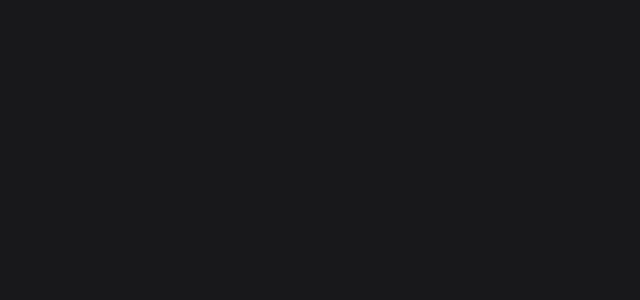
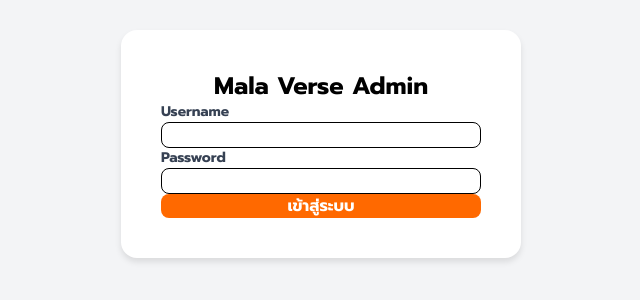
Before and after one commit to Altroria-Art/Project_Mala, a Vue app in the folder my-fullstack-app/: page /admin/login in a window 1280 px wide. Before the commit this address had no page. Shown: the part 256-556 px from the top of the page, without its empty margins (319-959 px from the left). Built offline with nearby package versions, Linux system fonts and the light colour scheme.

Commit message:
add_iogin_admin

```diff
--- a/my-fullstack-app/src/components/admin/AdminLayout.vue
+++ b/my-fullstack-app/src/components/admin/AdminLayout.vue
@@ -38,7 +38,10 @@ const router = useRouter();
 
 const handleLogout = () => {
   if (confirm('คุณต้องการออกจากระบบใช่หรือไม่?')) {
-    router.push('/');
+    // ลบสถานะการล็อกอินออกจาก localStorage
+    localStorage.removeItem('isAdminLoggedIn');
+    // เปลี่ยนเส้นทางไปหน้า Login แอดมิน หรือ หน้าแรก
+    router.push('/admin/login');
   }
 };
 </script>
--- /dev/null
+++ b/my-fullstack-app/src/pages/admin/login_admin.vue
@@ -0,0 +1,59 @@
+<template>
+  <div class="login-container">
+    <div class="login-card">
+      <h1 class="text-2xl font-bold mb-6 text-center">Mala Verse Admin</h1>
+      <form @submit.prevent="handleLogin">
+        <div class="mb-4">
+          <label class="block text-gray-700 text-sm font-bold mb-2">Username</label>
+          <input v-model="username" type="text" class="w-full px-3 py-2 border rounded-lg focus:outline-none focus:border-orange-500" required>
+        </div>
+        <div class="mb-6">
+          <label class="block text-gray-700 text-sm font-bold mb-2">Password</label>
+          <input v-model="password" type="password" class="w-full px-3 py-2 border rounded-lg focus:outline-none focus:border-orange-500" required>
+        </div>
+        <button type="submit" class="w-full bg-orange-500 text-white font-bold py-2 px-4 rounded-lg hover:bg-orange-600 transition-colors">
+          เข้าสู่ระบบ
+        </button>
+      </form>
+    </div>
+  </div>
+</template>
+
+<script setup>
+import { ref } from 'vue';
+import { useRouter } from 'vue-router';
+
+const router = useRouter();
+const username = ref('');
+const password = ref('');
+
+const handleLogin = () => {
+  // สมมติรหัสผ่านชั่วคราวก่อนต่อ Backend (ควรเปลี่ยนเมื่อมี API จริง)
+  if (username.value === 'admin' && password.value === '1234') {
+    // บันทึกสถานะการล็อกอินลง localStorage
+    localStorage.setItem('isAdminLoggedIn', 'true');
+    // เปลี่ยนหน้าไปที่ระบบแอดมิน
+    router.push('/admin');
+  } else {
+    alert('Username หรือ Password ไม่ถูกต้อง!');
+  }
+};
+</script>
+
+<style scoped>
+.login-container {
+  min-height: 100vh;
+  display: flex;
+  align-items: center;
+  justify-content: center;
+  background-color: #f3f4f6;
+}
+.login-card {
+  background: white;
+  padding: 40px;
+  border-radius: 16px;
+  box-shadow: 0 4px 6px rgba(0, 0, 0, 0.1);
+  width: 100%;
+  max-width: 400px;
+}
+</style>
--- a/my-fullstack-app/src/router/index.js
+++ b/my-fullstack-app/src/router/index.js
@@ -1,21 +1,24 @@
 import { createRouter, createWebHistory } from 'vue-router'
 import AdminLayout from '../components/admin/AdminLayout.vue'
 
-// Import หน้าต่างๆ (ตรวจสอบชื่อไฟล์ตัวเล็ก-ใหญ่ให้ตรงกับในเครื่องนะครับ)
 import main_user from '../pages/user/main_user.vue'
 import main_admin from '../pages/admin/main_admin.vue'
 import bills_admin from '../pages/admin/bills_admin.vue'
 import products_admin from '../pages/admin/products_admin.vue'
 import revenue_admin from '../pages/admin/revenue_admin.vue'
+import login_admin from '../pages/admin/login_admin.vue' // 1. Import หน้า login
 
 const routes = [
-  // หน้า User: จะไม่มี Navbar แอดมินมาปน
   { path: '/', name: 'main_user', component: main_user },
 
-  // กลุ่มหน้า Admin: จะมี Navbar แอดมินอัตโนมัติจาก AdminLayout
+  // 2. เพิ่ม Route สำหรับหน้า Login (อยู่นอก AdminLayout)
+  { path: '/admin/login', name: 'login_admin', component: login_admin },
+
   {
     path: '/admin',
     component: AdminLayout,
+    // 3. ใส่ meta: { requiresAuth: true } เพื่อระบุว่าต้อง login ก่อนเข้า
+    meta: { requiresAuth: true },
     children: [
       { path: '', name: 'main_admin', component: main_admin },
       { path: 'bills', name: 'bills_admin', component: bills_admin },
@@ -30,4 +33,20 @@ const router = createRouter({
   routes
 })
 
+// 4. เพิ่ม Route Guard ก่อนเปลี่ยนหน้า
+router.beforeEach((to, from, next) => {
+  // เช็คว่าหน้าที่กำลังจะไป ต้องล็อกอินไหม
+  if (to.meta.requiresAuth) {
+    const isLoggedIn = localStorage.getItem('isAdminLoggedIn') === 'true';
+    if (!isLoggedIn) {
+      // ถ้ายังไม่ล็อกอิน ให้เด้งไปหน้า login
+      next('/admin/login');
+    } else {
+      next(); // ล็อกอินแล้ว ไปต่อได้
+    }
+  } else {
+    next(); // หน้าทั่วไป เข้าได้เลย
+  }
+})
+
 export default router
```
